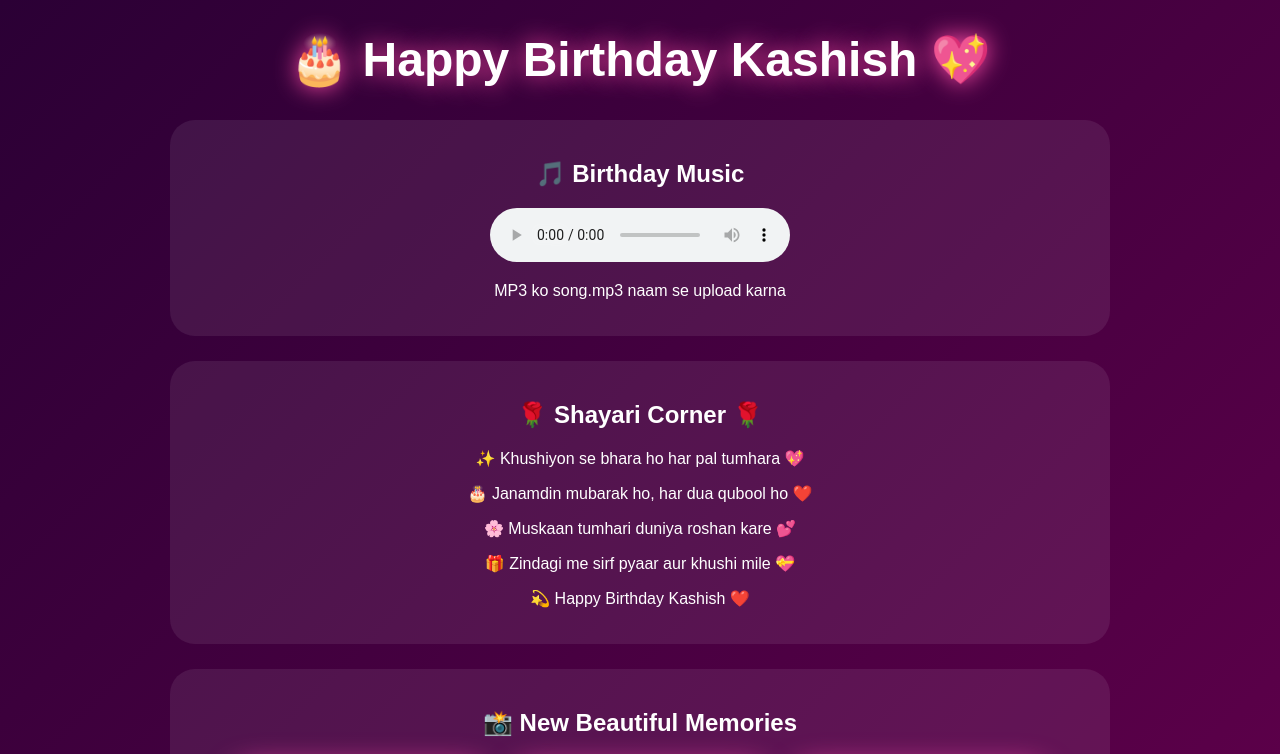
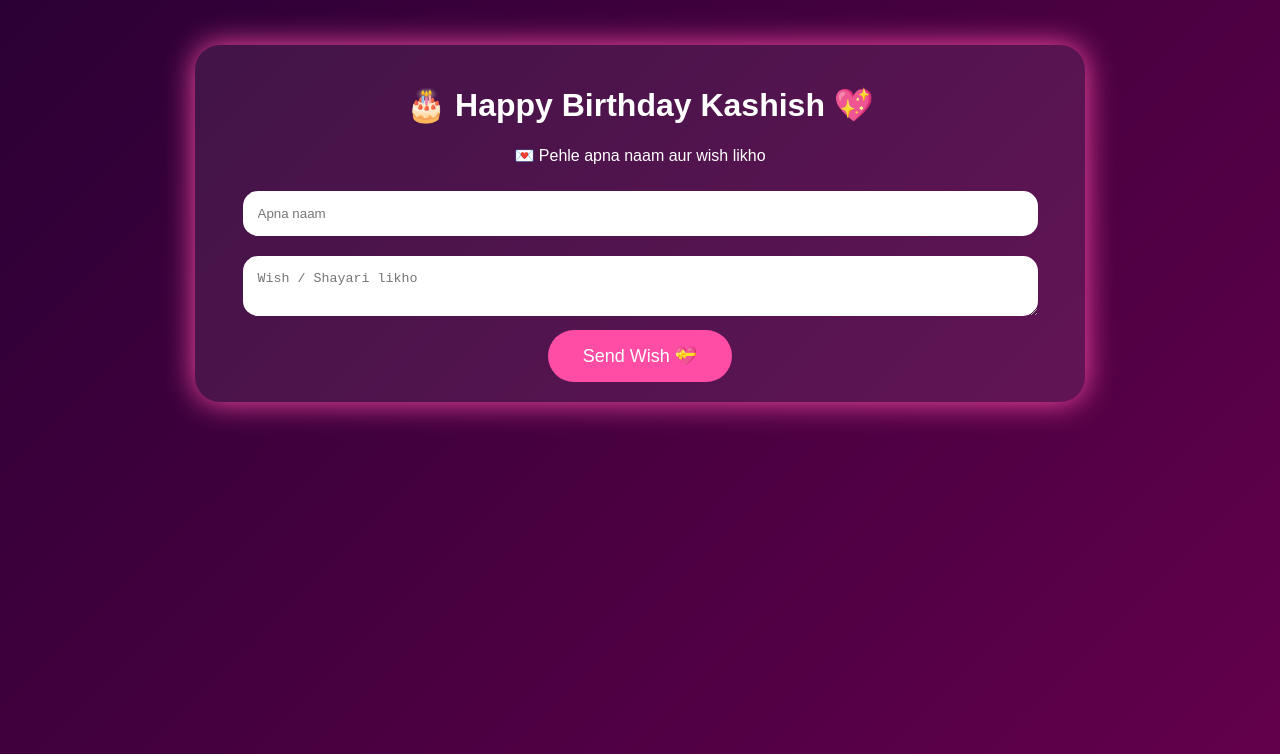
Before and after one commit to hasanonlinwotks/Happy-Birtday, a plain HTML site: page index.html in a window 1280 px wide. Shown: the top 754 px of the page. Drawn offline with Linux system fonts and the light colour scheme.

Commit message:
Add files via upload

```diff
--- a/index.html
+++ b/index.html
@@ -4,39 +4,74 @@
 <head>
 <meta charset="UTF-8">
 <meta name="viewport" content="width=device-width,initial-scale=1">
-<title>Birthday Memories</title>
+<title>Happy Birthday Kashish</title>
 <style>
-body{margin:0;background:linear-gradient(135deg,#2b0035,#65004d);font-family:Arial;color:white;text-align:center}
-h1{font-size:48px;text-shadow:0 0 25px #ff4da6}
-.gallery{display:flex;flex-wrap:wrap;justify-content:center;gap:20px;padding:20px}
-.pic{width:260px;height:340px;object-fit:cover;border-radius:25px;box-shadow:0 0 30px #ff4da6;animation:float 2s infinite alternate}
-@keyframes float{from{transform:translateY(0)}to{transform:translateY(-12px)}}
-.card{background:rgba(255,255,255,.08);margin:25px auto;padding:20px;border-radius:25px;max-width:900px}
+body{margin:0;font-family:Arial;background:linear-gradient(135deg,#2b0035,#65004d);color:white;text-align:center}
+.page{min-height:100vh;padding:20px}
+.card{background:rgba(255,255,255,.08);padding:20px;border-radius:25px;max-width:850px;margin:25px auto;box-shadow:0 0 30px #ff4da6}
+input,textarea{width:90%;padding:15px;border:none;border-radius:15px;margin:10px}
+button{padding:15px 35px;border:none;border-radius:30px;background:#ff4da6;color:#fff;font-size:18px}
+.gallery{display:flex;flex-wrap:wrap;gap:20px;justify-content:center}
+.pic{width:240px;height:320px;object-fit:cover;border-radius:25px;box-shadow:0 0 25px #ff4da6;animation:f 2s infinite alternate}
+@keyframes f{from{transform:translateY(0)}to{transform:translateY(-10px)}}
+#page2{display:none}
 </style>
 </head>
 <body>
+
+<div id="page1" class="page">
+<div class="card">
 <h1>🎂 Happy Birthday Kashish 💖</h1>
+<p>💌 Pehle apna naam aur wish likho</p>
+<input id="name" placeholder="Apna naam">
+<textarea id="wish" placeholder="Wish / Shayari likho"></textarea>
+<button onclick="go()">Send Wish 💝</button>
+</div>
+</div>
+
+<div id="page2" class="page">
+<h1>✨ Welcome Kashish ✨</h1>
 
 <div class="card">
 <h2>🎵 Birthday Music</h2>
 <audio controls autoplay loop>
 <source src="song.mp3" type="audio/mpeg">
 </audio>
-<p>MP3 ko song.mp3 naam se upload karna</p>
 </div>
 
 <div class="card">
 <h2>🌹 Shayari Corner 🌹</h2>
-<p>✨ Khushiyon se bhara ho har pal tumhara 💖</p>
-<p>🎂 Janamdin mubarak ho, har dua qubool ho ❤️</p>
-<p>🌸 Muskaan tumhari duniya roshan kare 💕</p>
-<p>🎁 Zindagi me sirf pyaar aur khushi mile 💝</p>
-<p>💫 Happy Birthday Kashish ❤️</p>
+<p>Khushiyon se bhara ho har pal tumhara 💖</p>
+<p>Muskaan se roshan rahe chehra tumhara ❤️</p>
+<p>Janamdin mubarak ho 🎂</p>
+<p>Har dua qubool ho 💝</p>
 </div>
 
 <div class="card">
-<h2>📸 New Beautiful Memories</h2>
-<div class="gallery"><img src="party1.jpeg" class="pic"><img src="party2.jpeg" class="pic"><img src="party3.jpeg" class="pic"></div>
+<h2>💌 Public Wish Wall</h2>
+<div id="wall"></div>
 </div>
 
+<div class="card">
+<h2>📸 Memories</h2>
+<div class="gallery">
+<img src="newphoto1.jpeg" class="pic">
+<img src="newphoto2.jpeg" class="pic">
+<img src="party1.jpeg" class="pic">
+<img src="party2.jpeg" class="pic">
+<img src="party3.jpeg" class="pic">
+</div>
+</div>
+</div>
+
+<script>
+function go(){
+ let n=document.getElementById('name').value;
+ let w=document.getElementById('wish').value;
+ if(n==''||w==''){alert('Naam aur wish likho');return;}
+ document.getElementById('page1').style.display='none';
+ document.getElementById('page2').style.display='block';
+ document.getElementById('wall').innerHTML='<div style="background:#fff1;padding:15px;border-radius:20px">'+n+' : '+w+'</div>';
+}
+</script>
 </body></html>
```
